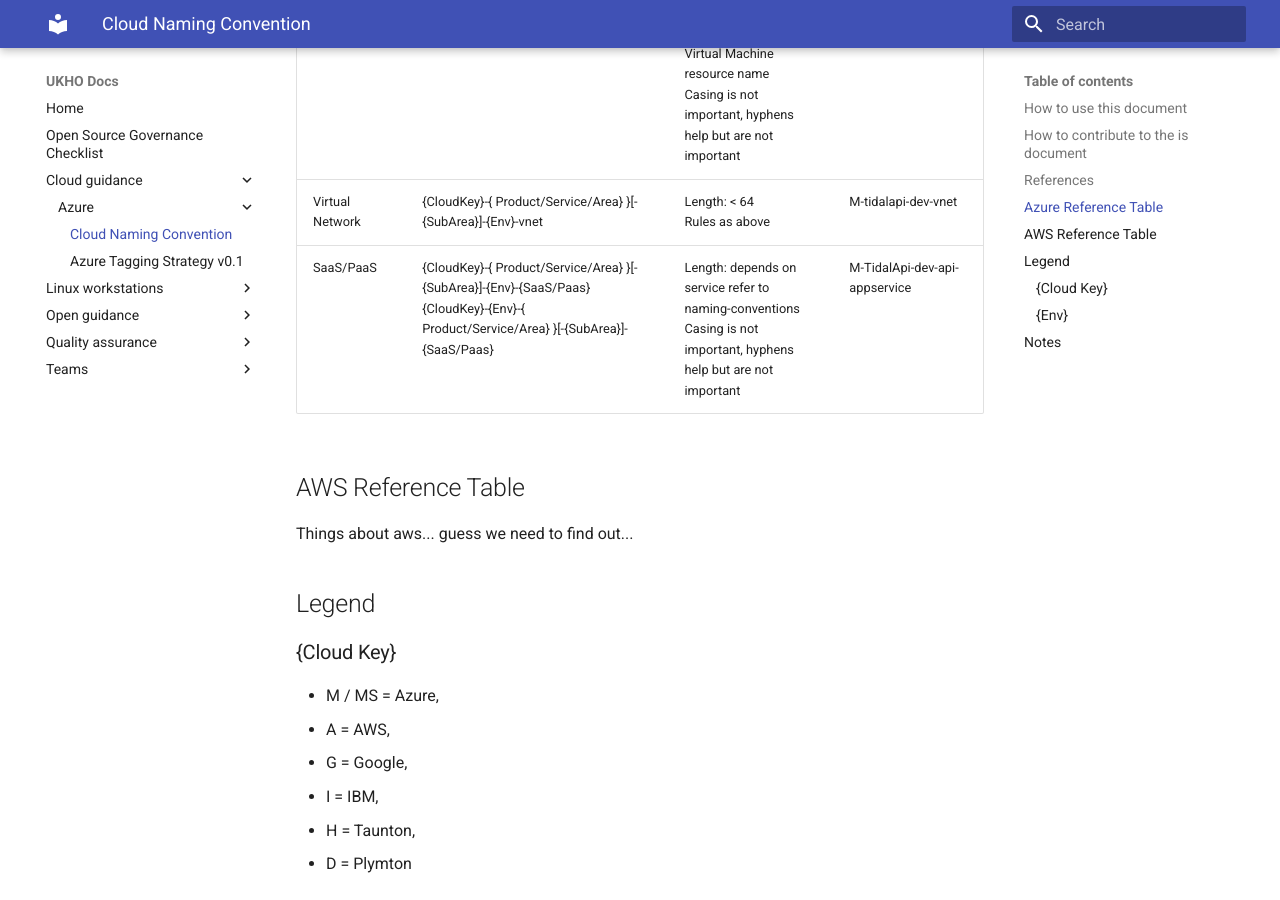
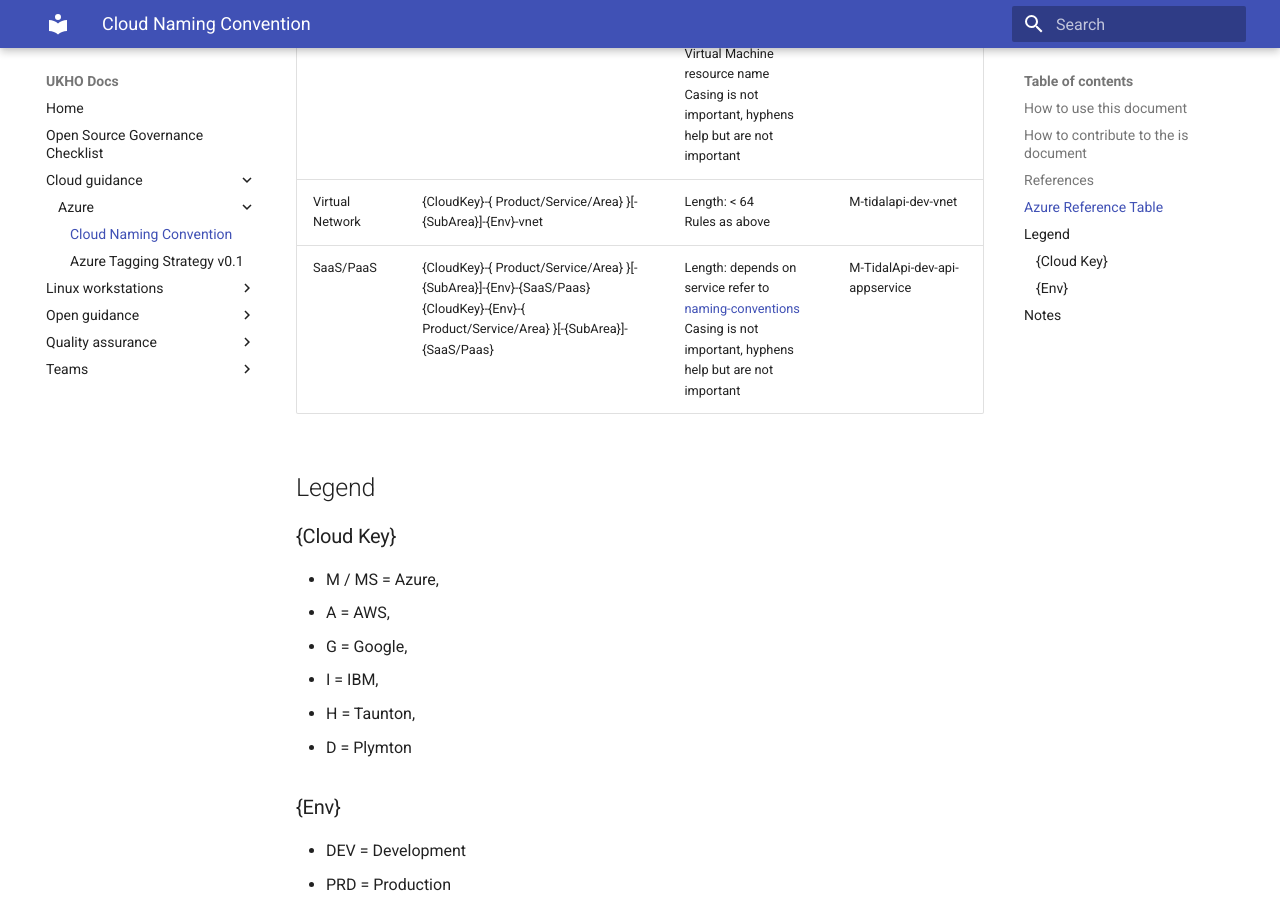
Before and after one commit to UKHO/docs, an MkDocs documentation site: the page built from docs/cloud-guidance/azure/ukho-azure-naming-convention.md, in a window 1280 px wide and 900 px high, scrolled down 1474 px. Built offline with MkDocs 1.6.1 and Material for MkDocs 9.7.7, drawn with Linux system fonts in a browser that asks for light colours.

Commit message:
added hyperlinks for documents

```diff
--- a/docs/cloud-guidance/azure/ukho-azure-naming-convention.md
+++ b/docs/cloud-guidance/azure/ukho-azure-naming-convention.md
@@ -10,9 +10,9 @@ The owner of this document is Digital Operations. Please submit suggestions/chan
 
 ## References
 
-- Microsoft Best Practices: Naming Conventions
+- [Microsoft Best Practices: Naming Conventions](https://docs.microsoft.com/en-us/azure/architecture/best-practices/naming-conventions)
 
-- Microsoft Cloud Adoption Framework: Enterprise Scaffold
+- [Microsoft Cloud Adoption Framework: Enterprise Scaffold](https://docs.microsoft.com/en-us/azure/architecture/cloud-adoption/appendix/azure-scaffold)
 
 - UKHO VM Naming Convention {Site}{Service}{Env}{Role}{ID}
 
@@ -26,11 +26,7 @@ The owner of this document is Digital Operations. Please submit suggestions/chan
 | Virtual Machine | {CloudKey}{Product/Service/Area} }[{SubArea}]{Env}VM[nn] | Length: < 15 <br /> Rules as above <br /> Casing is not important, hyphens help but are not important | M-TidalApi-PRD-VM01 |
 | VM elements | {CloudKey}-{ Product/Service/Area} }[-{SubArea}]-{Env}-VM[nn]-{component} | Rules as above <br /> Must be prefixed with Virtual Machine resource name <br /> Casing is not important, hyphens help but are not important | M-TidalApi-Prd-VM01-nsg |
 | Virtual Network | {CloudKey}-{ Product/Service/Area} }[-{SubArea}]-{Env}-vnet | Length: < 64 <br /> Rules as above | M-tidalapi-dev-vnet |
-| SaaS/PaaS | {CloudKey}-{ Product/Service/Area} }[-{SubArea}]-{Env}-{SaaS/Paas} <br /> {CloudKey}-{Env}-{ Product/Service/Area} }[-{SubArea}]-{SaaS/Paas} | Length: depends on service refer to naming-conventions <br />Casing is not important, hyphens help but are not important | M-TidalApi-dev-api-appservice |
-
-## AWS Reference Table
-
-Things about aws... guess we need to find out...
+| SaaS/PaaS | {CloudKey}-{ Product/Service/Area} }[-{SubArea}]-{Env}-{SaaS/Paas} <br /> {CloudKey}-{Env}-{ Product/Service/Area} }[-{SubArea}]-{SaaS/Paas} | Length: depends on service refer to [naming-conventions](https://docs.microsoft.com/en-us/azure/architecture/best-practices/naming-conventions) <br />Casing is not important, hyphens help but are not important | M-TidalApi-dev-api-appservice |
 
 ## Legend
 
```
